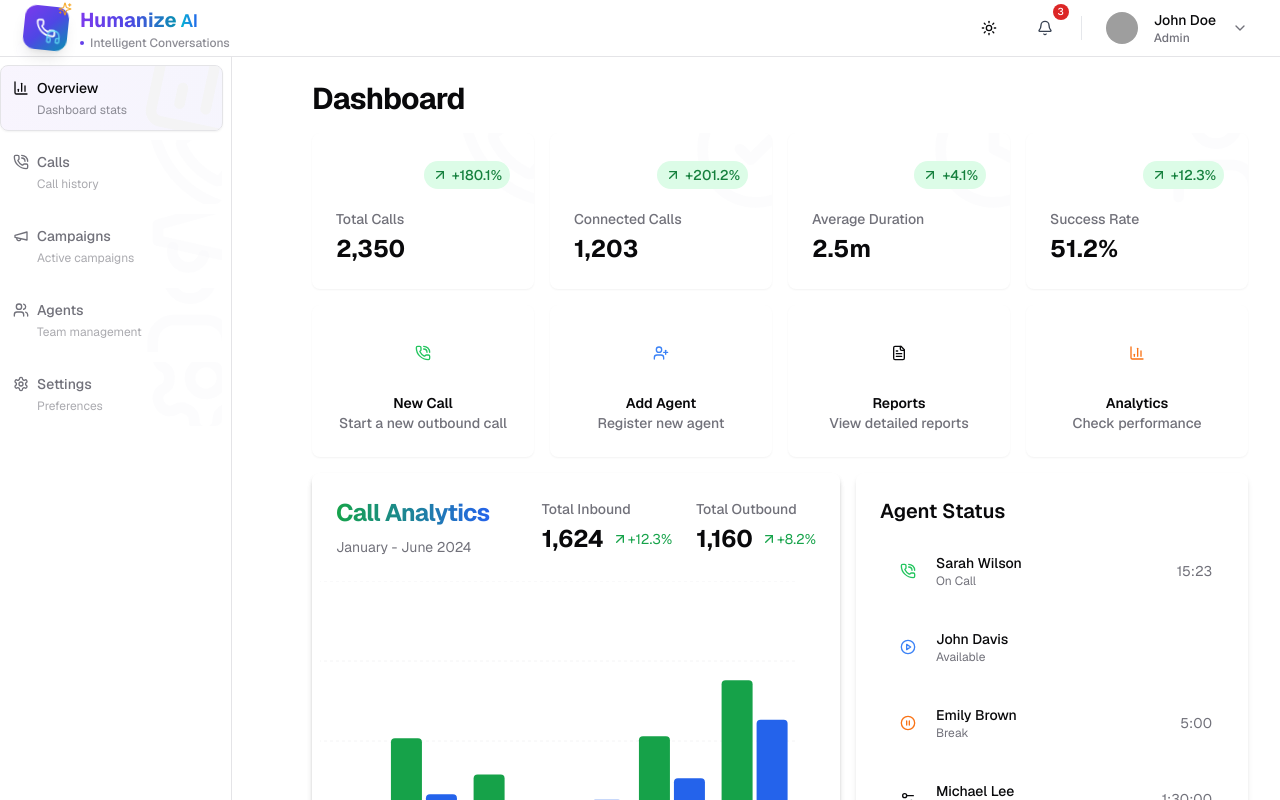
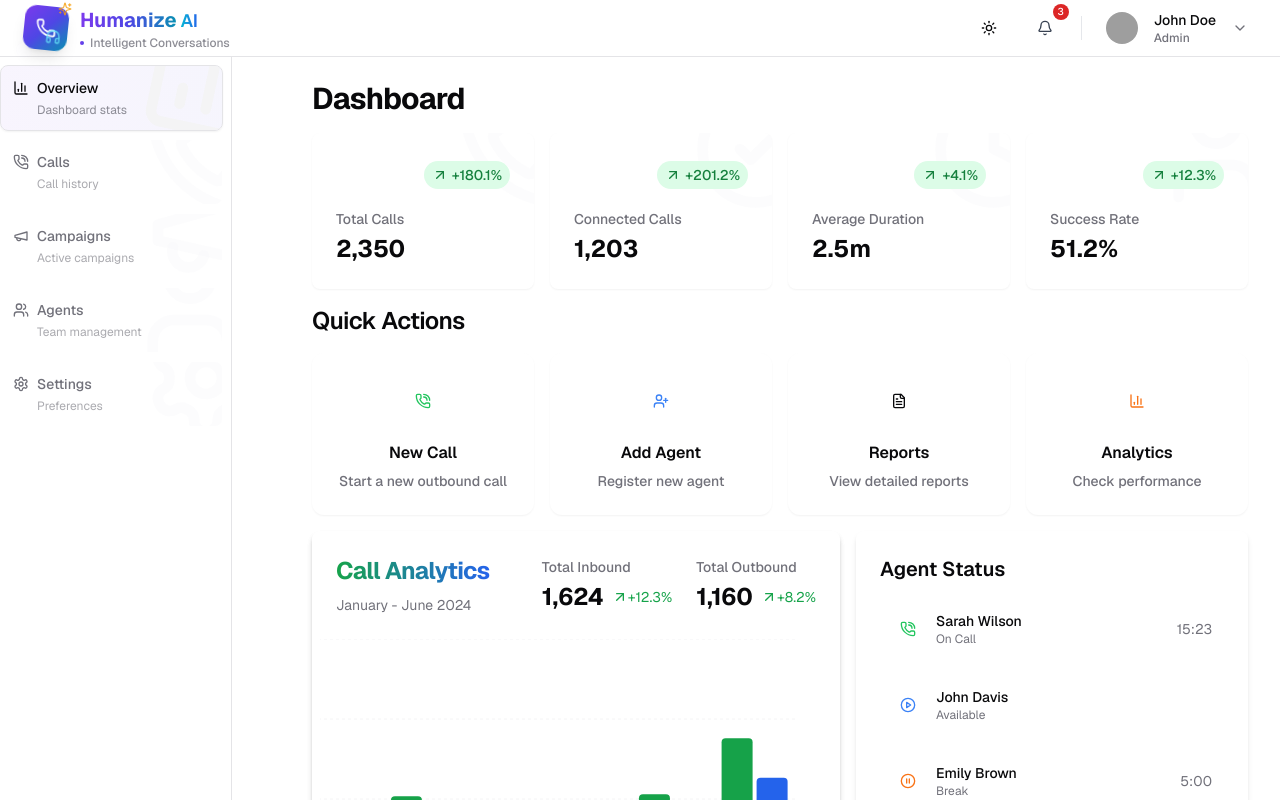
Before and after one commit to muneebhashone/humanize-ai, a Next.js app: page / in a window 1280 px wide. Shown: the top 800 px of the page. Built offline with nearby package versions, Linux system fonts and the light colour scheme; grey boxes are pictures that could not be loaded.

Commit message:
dashboard ui more enhanced

```diff
--- a/src/components/overview/QuickActions.tsx
+++ b/src/components/overview/QuickActions.tsx
@@ -11,88 +11,89 @@ import { AnalyticsModal } from "@/components/modals/AnalyticsModal";
 
 export function QuickActions() {
   return (
-    <div className="grid gap-4 md:grid-cols-2 lg:grid-cols-4">
-      {quickActions.map((action) => (
-        <Card key={action.title} className="group relative overflow-hidden border-0 bg-background hover:shadow-lg transition-all duration-300">
-          {action.title === "New Call" ? (
-            <NewCallModal
-              trigger={
-                <Button variant="ghost" className="w-full h-full p-6">
-                  <div className="flex flex-col items-center gap-4 group-hover:scale-105 transition-transform">
-                    <div className={cn("p-4 rounded-full", action.bgColor)}>
-                      <action.icon className={cn("h-6 w-6", action.color)} />
-                    </div>
-                    <div className="text-center">
-                      <h3 className="font-semibold">{action.title}</h3>
-                      <p className="text-sm text-muted-foreground">{action.description}</p>
-                    </div>
-                  </div>
-                </Button>
-              }
-            />
-          ) : action.title === "Add Agent" ? (
-            <AgentModal
-              trigger={
-                <Button variant="ghost" className="w-full h-full p-6">
-                  <div className="flex flex-col items-center gap-4 group-hover:scale-105 transition-transform">
-                    <div className={cn("p-4 rounded-full", action.bgColor)}>
-                      <action.icon className={cn("h-6 w-6", action.color)} />
-                    </div>
-                    <div className="text-center">
-                      <h3 className="font-semibold">{action.title}</h3>
-                      <p className="text-sm text-muted-foreground">{action.description}</p>
-                    </div>
-                  </div>
-                </Button>
-              }
-            />
-          ) : action.title === "Reports" ? (
-            <ReportsModal
-              trigger={
-                <Button variant="ghost" className="w-full h-full p-6">
-                  <div className="flex flex-col items-center gap-4 group-hover:scale-105 transition-transform">
-                    <div className={cn("p-4 rounded-full", action.bgColor)}>
-                      <action.icon className={cn("h-6 w-6", action.color)} />
-                    </div>
-                    <div className="text-center">
-                      <h3 className="font-semibold">{action.title}</h3>
-                      <p className="text-sm text-muted-foreground">{action.description}</p>
-                    </div>
-                  </div>
-                </Button>
-              }
-            />
-          ) : action.title === "Analytics" ? (
-            <AnalyticsModal
-              trigger={
-                <Button variant="ghost" className="w-full h-full p-6">
-                  <div className="flex flex-col items-center gap-4 group-hover:scale-105 transition-transform">
-                    <div className={cn("p-4 rounded-full", action.bgColor)}>
-                      <action.icon className={cn("h-6 w-6", action.color)} />
-                    </div>
-                    <div className="text-center">
-                      <h3 className="font-semibold">{action.title}</h3>
-                      <p className="text-sm text-muted-foreground">{action.description}</p>
-                    </div>
-                  </div>
-                </Button>
-              }
-            />
-          ) : (
-            <Button variant="ghost" className="w-full h-full p-6">
-              <div className="flex flex-col items-center gap-4 group-hover:scale-105 transition-transform">
-                <div className={cn("p-4 rounded-full", action.bgColor)}>
-                  <action.icon className={cn("h-6 w-6", action.color)} />
+    <div className="space-y-4">
+      <h2 className="text-2xl font-semibold tracking-tight">Quick Actions</h2>
+      <div className="grid gap-4 md:grid-cols-2 lg:grid-cols-4">
+        {quickActions.map((action) => {
+          const ActionModal = action.title === "New Call"
+            ? NewCallModal
+            : action.title === "Add Agent"
+            ? AgentModal
+            : action.title === "Reports"
+            ? ReportsModal
+            : action.title === "Analytics"
+            ? AnalyticsModal
+            : null;
+
+          const cardContent = (
+            <Button
+              variant="ghost"
+              className="relative w-full h-full p-6 overflow-hidden group"
+            >
+              {/* Gradient Background Overlay */}
+              <div
+                className={cn(
+                  "absolute inset-0 bg-gradient-to-br opacity-0 group-hover:opacity-100 transition-opacity duration-500",
+                  action.title === "New Call" && "from-green-500/20 to-emerald-500/20 dark:from-green-500/10 dark:to-emerald-500/10",
+                  action.title === "Add Agent" && "from-blue-500/20 to-cyan-500/20 dark:from-blue-500/10 dark:to-cyan-500/10",
+                  action.title === "Reports" && "from-purple-500/20 to-violet-500/20 dark:from-purple-500/10 dark:to-violet-500/10",
+                  action.title === "Analytics" && "from-orange-500/20 to-amber-500/20 dark:from-orange-500/10 dark:to-amber-500/10"
+                )}
+              />
+
+              {/* Content */}
+              <div className="relative flex flex-col items-center gap-4 group-hover:scale-105 transition-transform duration-500">
+                {/* Icon Container */}
+                <div
+                  className={cn(
+                    "p-4 rounded-xl transition-all duration-500 group-hover:shadow-lg",
+                    action.bgColor,
+                    "group-hover:bg-gradient-to-br",
+                    action.title === "New Call" && "group-hover:from-green-100 group-hover:to-emerald-100 dark:group-hover:from-green-500/20 dark:group-hover:to-emerald-500/20",
+                    action.title === "Add Agent" && "group-hover:from-blue-100 group-hover:to-cyan-100 dark:group-hover:from-blue-500/20 dark:group-hover:to-cyan-500/20",
+                    action.title === "Reports" && "group-hover:from-purple-100 group-hover:to-violet-100 dark:group-hover:from-purple-500/20 dark:group-hover:to-violet-500/20",
+                    action.title === "Analytics" && "group-hover:from-orange-100 group-hover:to-amber-100 dark:group-hover:from-orange-500/20 dark:group-hover:to-amber-500/20"
+                  )}
+                >
+                  <action.icon
+                    className={cn(
+                      "h-6 w-6 transition-transform duration-500 group-hover:scale-110",
+                      action.color
+                    )}
+                  />
                 </div>
-                <div className="text-center">
-                  <h3 className="font-semibold">{action.title}</h3>
-                  <p className="text-sm text-muted-foreground">{action.description}</p>
+
+                {/* Text Content */}
+                <div className="text-center space-y-1.5">
+                  <h3 className="font-semibold text-base group-hover:text-foreground/90 transition-colors">
+                    {action.title}
+                  </h3>
+                  <p className="text-sm text-muted-foreground group-hover:text-foreground/60 transition-colors">
+                    {action.description}
+                  </p>
                 </div>
               </div>
+
+              {/* Decorative Corner Elements */}
+              <div className="absolute top-2 right-2 w-2 h-2 rounded-full bg-foreground/10 opacity-0 group-hover:opacity-100 transition-all duration-500 delay-100" />
+              <div className="absolute bottom-2 left-2 w-2 h-2 rounded-full bg-foreground/10 opacity-0 group-hover:opacity-100 transition-all duration-500 delay-100" />
             </Button>
-          )}
-        </Card>
-      ))}
+          );
+
+          return (
+            <Card
+              key={action.title}
+              className="group relative overflow-hidden border-0 bg-background hover:shadow-xl transition-all duration-500 rounded-xl"
+            >
+              {ActionModal ? (
+                <ActionModal trigger={cardContent} />
+              ) : (
+                cardContent
+              )}
+            </Card>
+          );
+        })}
+      </div>
     </div>
   );
 }
```
